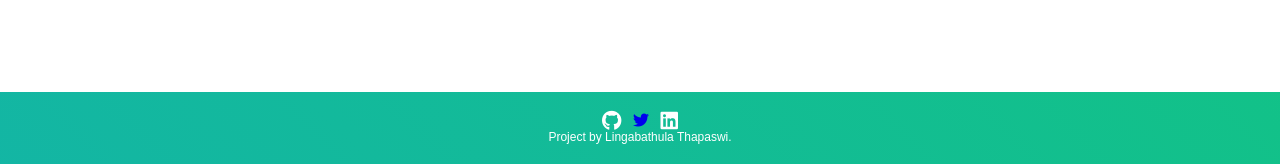
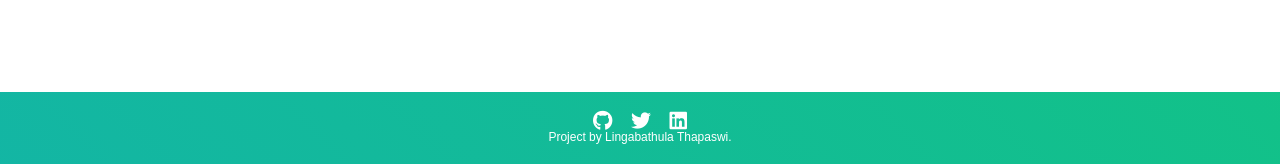
Before and after one commit to LingabathulaThapaswi/Diabetespredictor, a Flask app: page / in a window 1280 px wide. Shown: the part 636-800 px from the top of the page. Run offline with Flask 2, Linux system fonts and the light colour scheme; parts of the project's set-up code (start-up, migrations or seed data) failed here and were passed over; some libraries are stand-ins or nearby versions.

Commit message:
twitter icon

```diff
--- a/templates/index.html
+++ b/templates/index.html
@@ -40,7 +40,7 @@
        <div class='footer'>
            <div class="contact">
                <a target="_blank" href="https://github.com/LingabathulaThapaswi"><i class="fab fa-github fa-lg contact-icon"></i></a>
-               <a target="_blank" href="https://twitter.com/ThapaswiL"><i class="fa-brands fa-twitter"></i></a>
+               <a target="_blank" href="https://twitter.com/ThapaswiL"><i class="fab fa-twitter fa-lg contact-icon"></i></a>
                <a target="_blank" href="https://linkedin.com/in/thapaswi-lingabathula"><i class="fab fa-linkedin fa-lg contact-icon"></i></a>
            </div>
            <p class='footer-description'>Project by Lingabathula Thapaswi.</p>
```
